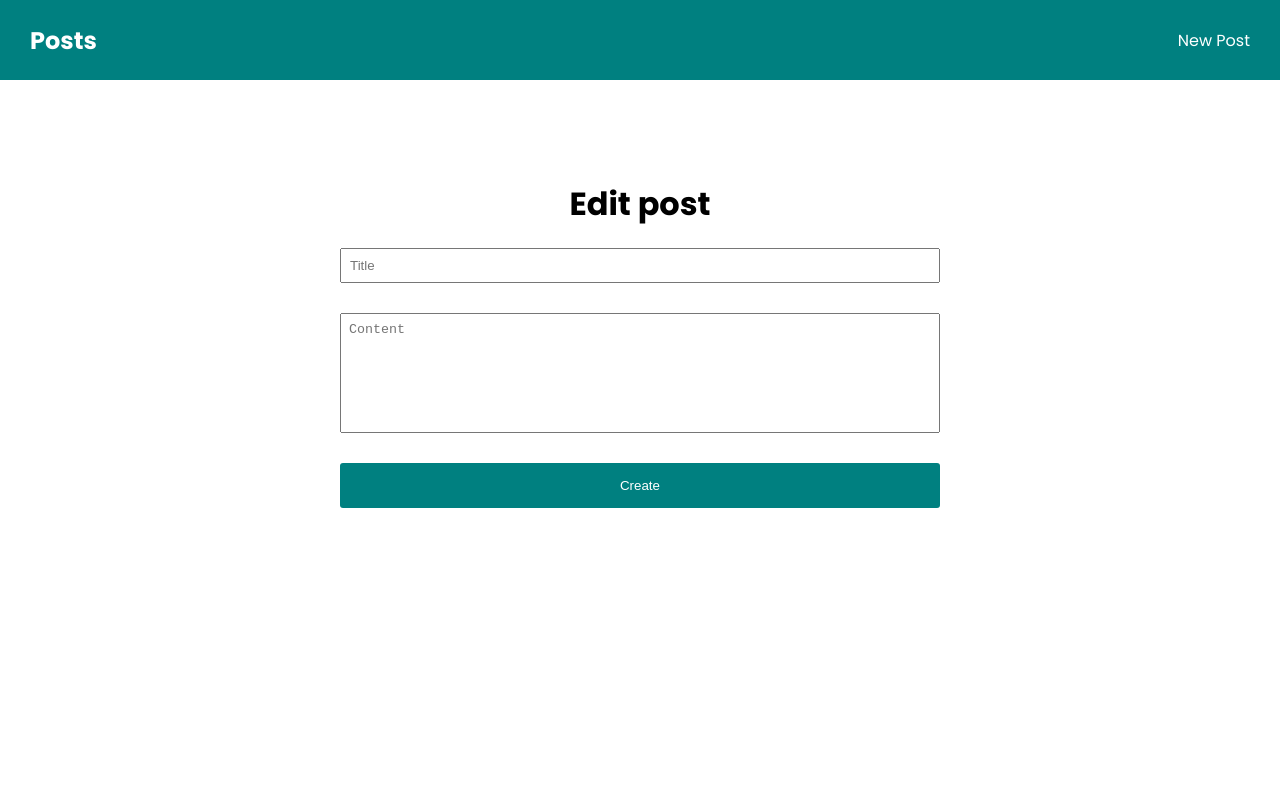
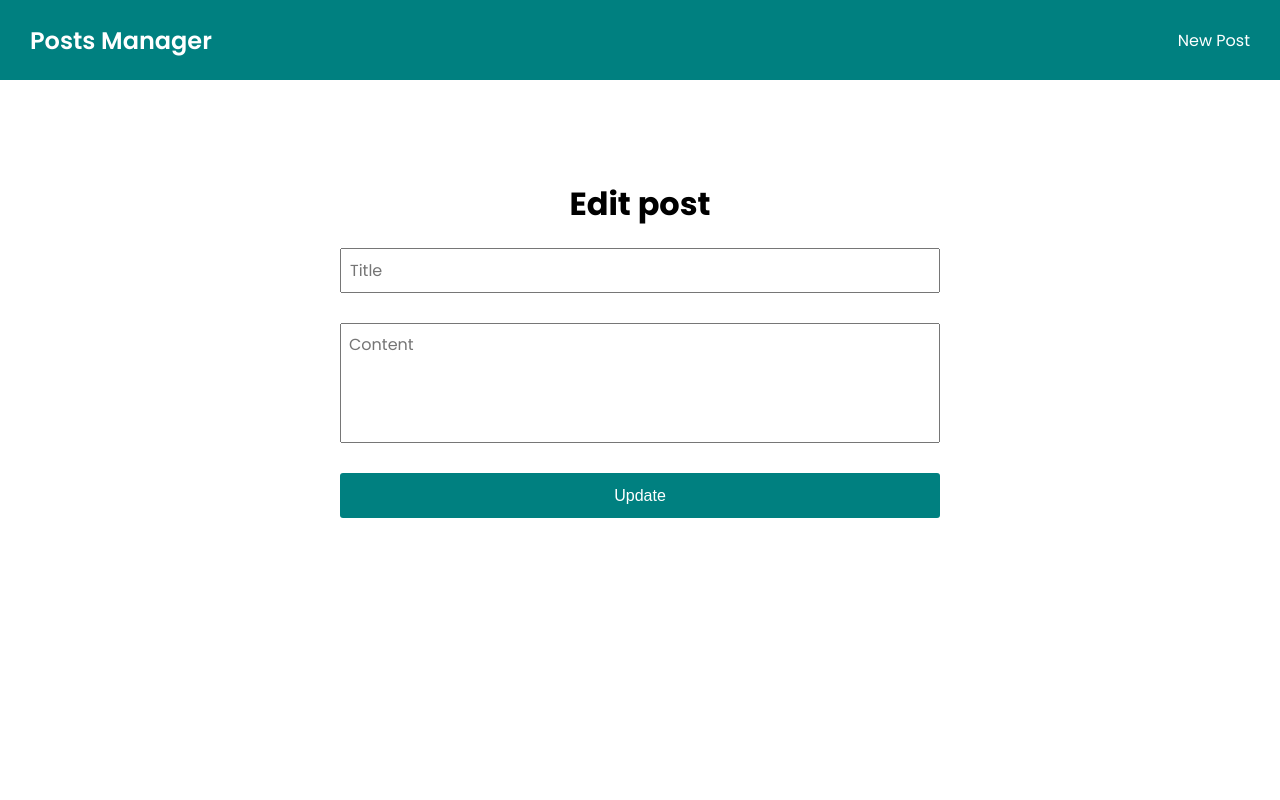
Before and after one commit to arundinesh06/get-posts, a React (Create React App) app: page /1/edit in a window 1280 px wide. Shown: the top 800 px of the page. Built offline with nearby package versions, Linux system fonts and the light colour scheme.

Commit message:
style update

```diff
--- a/src/components/EditPostForm.js
+++ b/src/components/EditPostForm.js
@@ -83,7 +83,7 @@ const EditPostForm = () => {
           <p className={styles.error}>{errors.body}</p>
         )}
         <button className={styles.button} disabled={isSubmitting}>
-          Create
+          Update
         </button>
       </div>
     </form>
--- a/src/components/Header.js
+++ b/src/components/Header.js
@@ -6,7 +6,7 @@ const Header = () => {
   return (
     <header className={styles.header}>
       <h1 className={styles.logo}>
-        <Link to="/">Posts</Link>
+        <Link to="/">Posts Manager</Link>
       </h1>
       <ul className={styles.menu}>
         <li>
--- a/src/components/Header.module.scss
+++ b/src/components/Header.module.scss
@@ -9,6 +9,7 @@
   .logo {
     color: #fff;
     font-size: 2.4rem;
+    font-weight: 600;
     a {
       color: #fff;
       font-size: 2.4rem;
--- a/src/index.scss
+++ b/src/index.scss
@@ -15,3 +15,11 @@ code {
   font-family: source-code-pro, Menlo, Monaco, Consolas, "Courier New",
     monospace;
 }
+input,
+textarea {
+  font-size: 1.6rem;
+  font-family: "Poppins", sans-serif;
+}
+button {
+  font-size: 1.6rem;
+}
```
